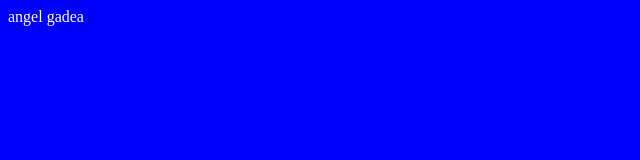
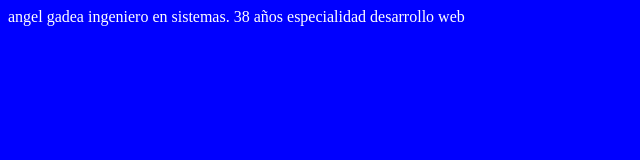
Before and after one commit to andylokoko10/Mi_primer_proyecto, a plain HTML site: page index.html in a window 1280 px wide. Shown: the whole page, without its empty margins (0-640 px from the left). Drawn offline with Linux system fonts and the light colour scheme.

Commit message:
actualizando mi repositorio

```diff
--- a/index.html
+++ b/index.html
@@ -13,7 +13,8 @@
     </style>
 </head>
 <body>
-    angel gadea
+angel gadea ingeniero en sistemas. 38 años
+especialidad desarrollo web
 
 </body>
 </html>
```
